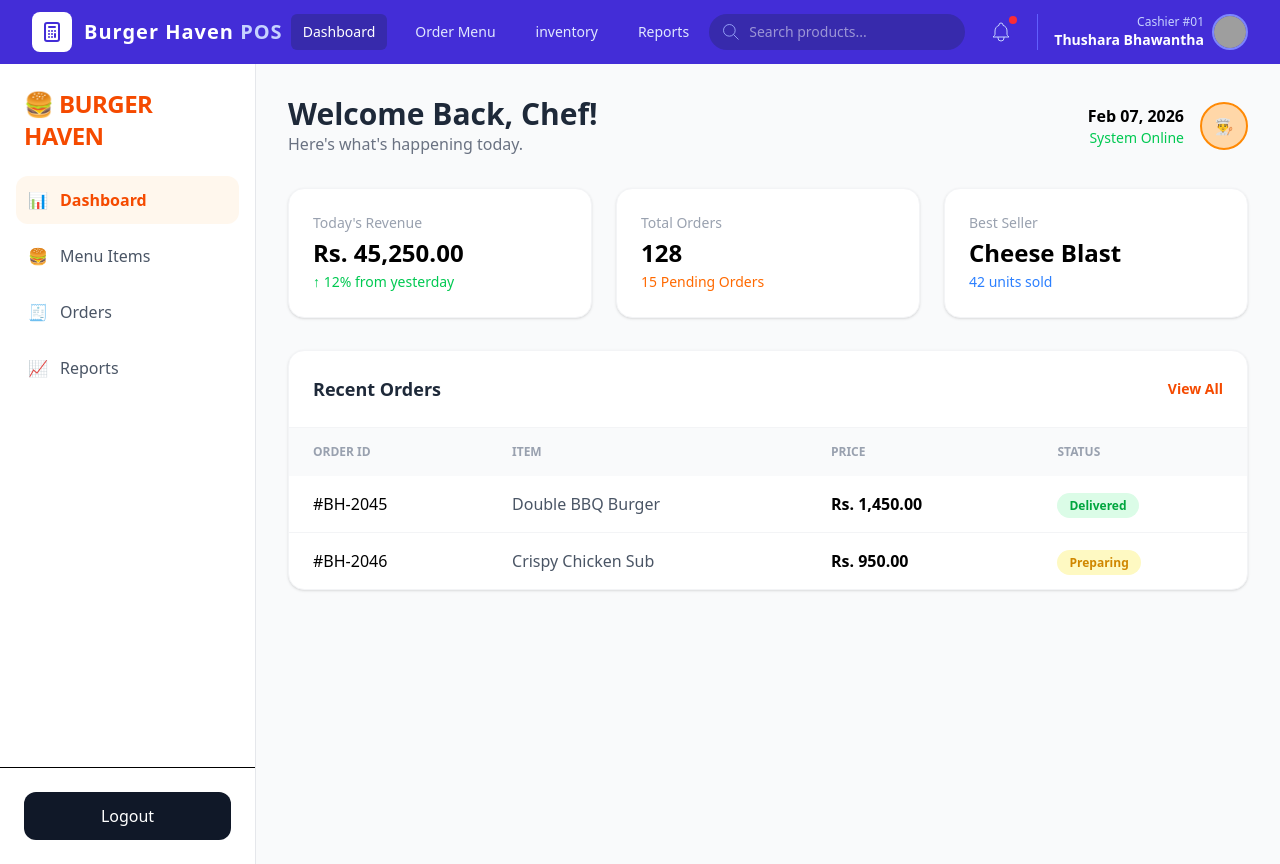
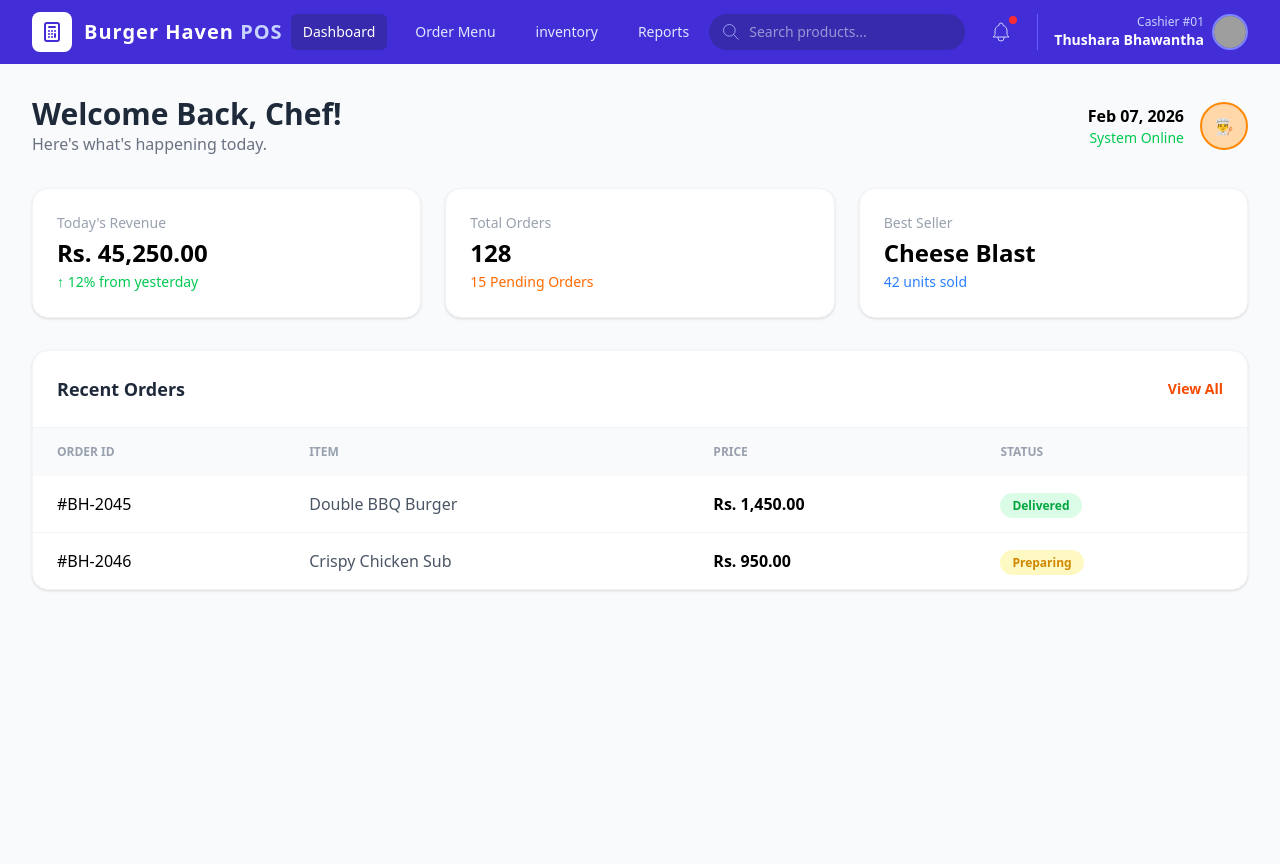
Before and after one commit to Thushara1020/Burger_Haven_POS, an Angular app: page / in a window 1280 px wide. Built offline with nearby package versions, Linux system fonts and the light colour scheme; grey boxes are pictures that could not be loaded.

Commit message:
remove hardcoded sidebar from AddItems component

```diff
--- a/src/app/component/dashboard/dashboard.component.html
+++ b/src/app/component/dashboard/dashboard.component.html
@@ -1,27 +1,4 @@
 <div class="min-h-screen bg-gray-50 flex">
-
-  <aside class="w-64 bg-white border-r border-gray-200 hidden md:flex flex-col">
-    <div class="p-6">
-      <h1 class="text-2xl font-bold text-orange-600 tracking-tight">🍔 BURGER HAVEN</h1>
-    </div>
-    <nav class="flex-1 px-4 space-y-2">
-      <a routerLink="" class="flex items-center p-3 bg-orange-50 text-orange-600 rounded-xl font-semibold">
-        <span class="mr-3">📊</span> Dashboard
-      </a>
-      <a routerLink="/inventory" class="flex items-center p-3 text-gray-600 hover:bg-gray-100 rounded-xl transition">
-        <span class="mr-3">🍔</span> Menu Items
-      </a>
-      <a href="#" class="flex items-center p-3 text-gray-600 hover:bg-gray-100 rounded-xl transition">
-        <span class="mr-3">🧾</span> Orders
-      </a>
-      <a href="#" class="flex items-center p-3 text-gray-600 hover:bg-gray-100 rounded-xl transition">
-        <span class="mr-3">📈</span> Reports
-      </a>
-    </nav>
-    <div class="p-6 border-t">
-      <button class="w-full py-3 bg-gray-900 text-white rounded-xl font-medium">Logout</button>
-    </div>
-  </aside>
 
   <main class="flex-1 p-8">
     <header class="flex justify-between items-center mb-8">
```
